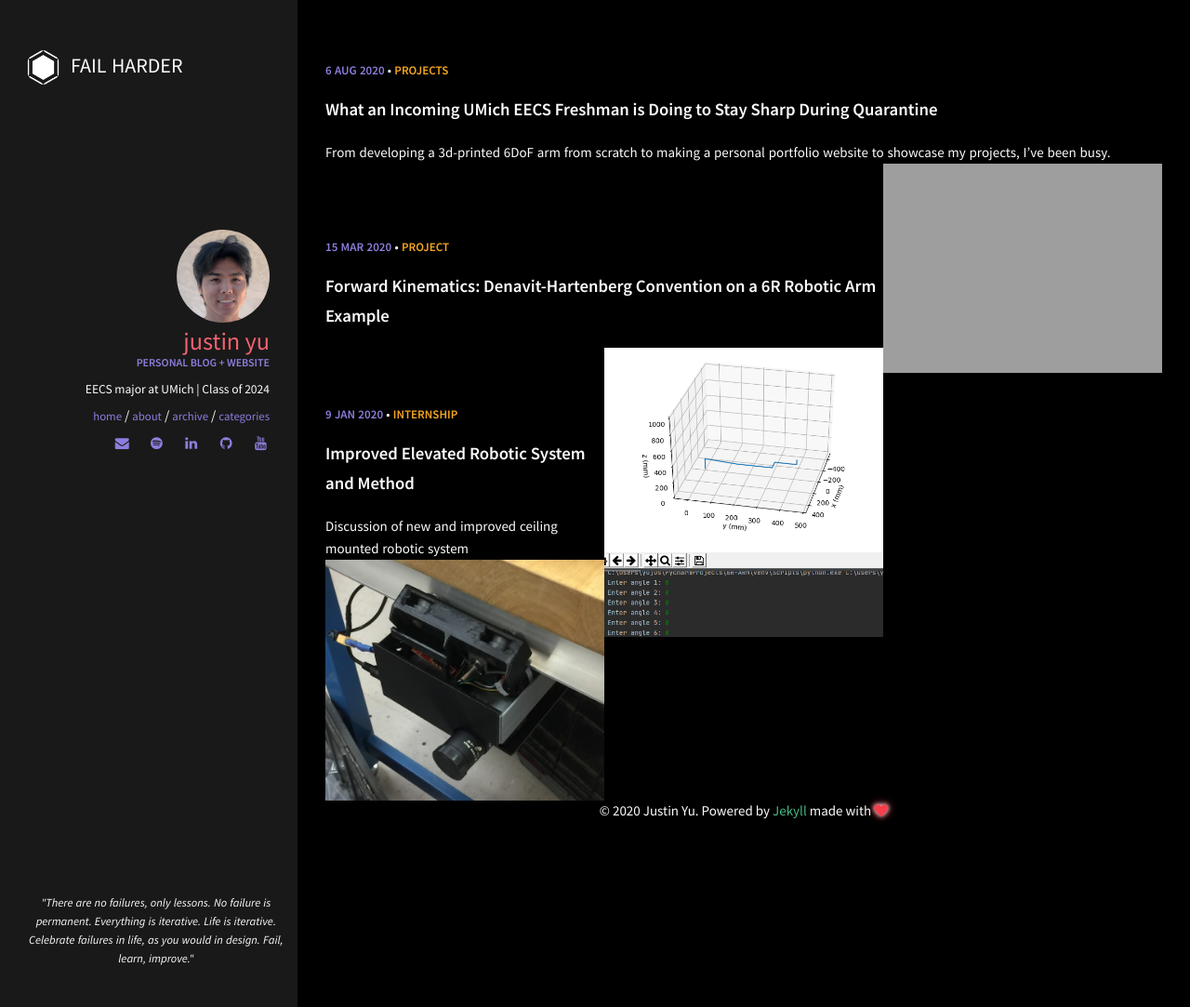
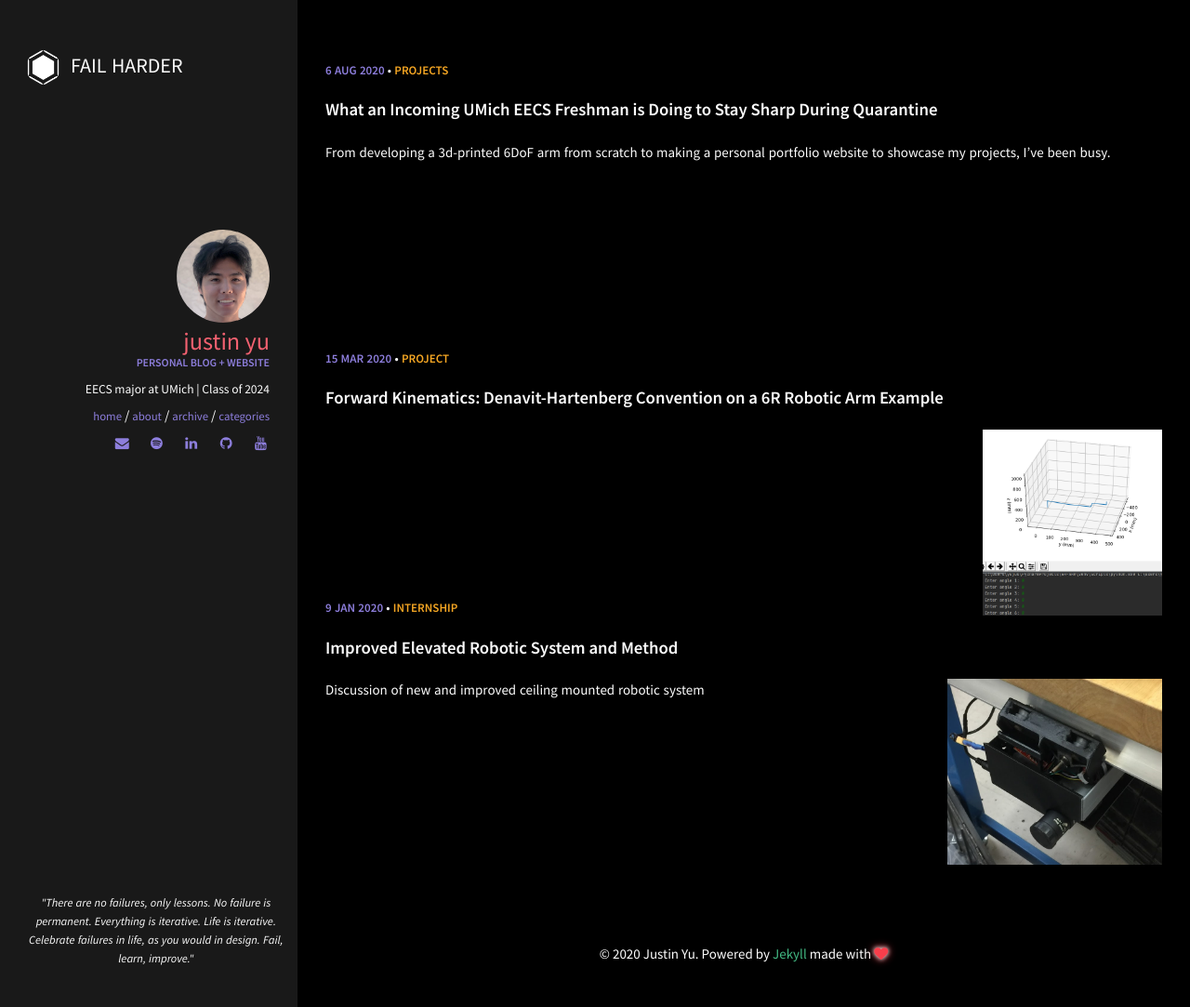
Before and after one commit to uynitsuj/uynitsuj.github.io, a Jekyll site: the page built from index.html, in a window 1280 px wide. Shown: the whole page at 93% size. Built offline with Jekyll 4.4.1, drawn with Linux system fonts in a browser that asks for light colours.

Commit message:
photo new

```diff
--- a/_layouts/post_listing.html
+++ b/_layouts/post_listing.html
@@ -38,9 +38,11 @@
     <div class="post-description">
       <p>
         {{ post.excerpt }}
-        <img align="right" src="{{ site.url }}/img/{{ post.image }}" alt="{{ site.url }}/img/{{ post.image }}" width="300">
+        {% if post.image %}
+        <img align="right" src="{{ site.url }}/img/{{ post.image }}" alt="{{ site.url }}/img/{{ post.image }}" height="200">
       </p>
     </div>
+    {% endif %}
     {% endif %}
 
     {% if post.image.feature %}
@@ -61,3 +63,4 @@
 
 </section>
 {% endfor %}
+<hr>
--- a/_sass/pages/_post.scss
+++ b/_sass/pages/_post.scss
@@ -30,7 +30,7 @@
 
 // Post Section
 section.post {
-	margin-bottom: 80px;
+	margin-bottom: 200px;
 }
 
 // Back home button
```
